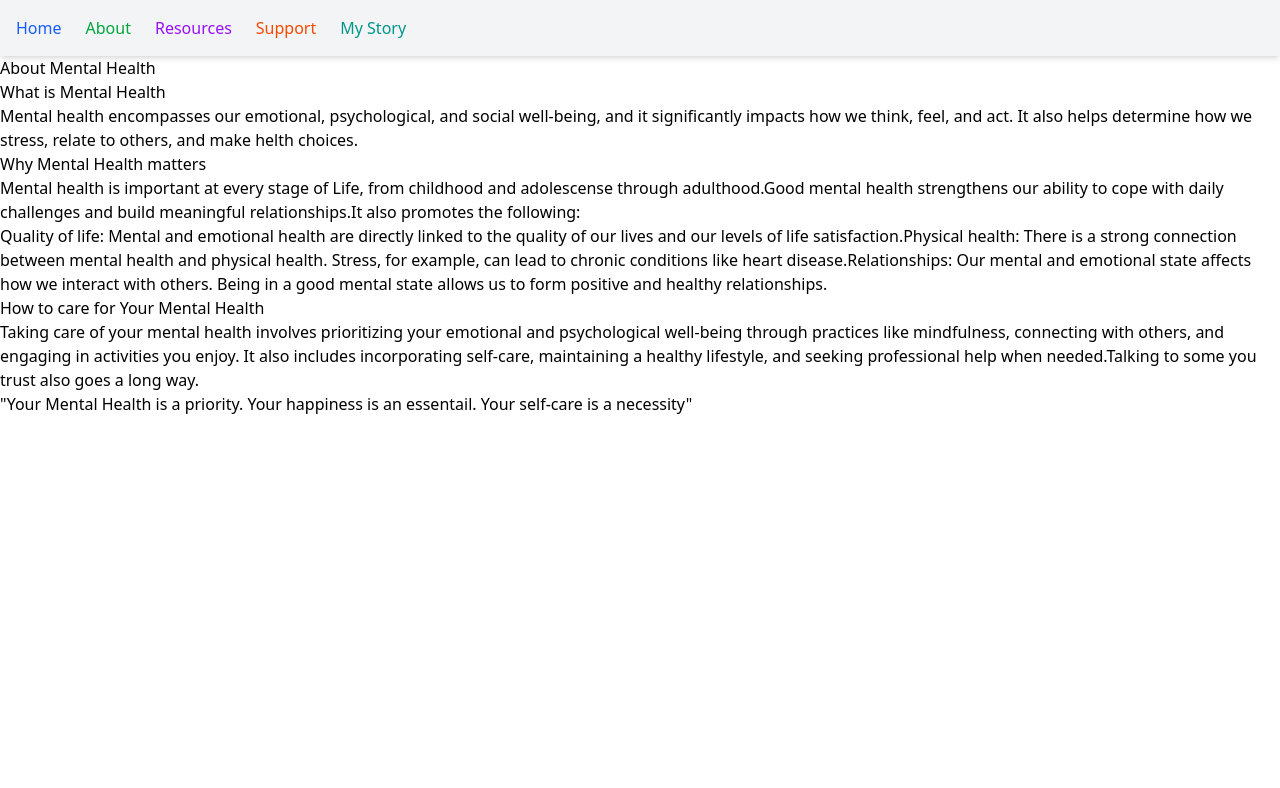
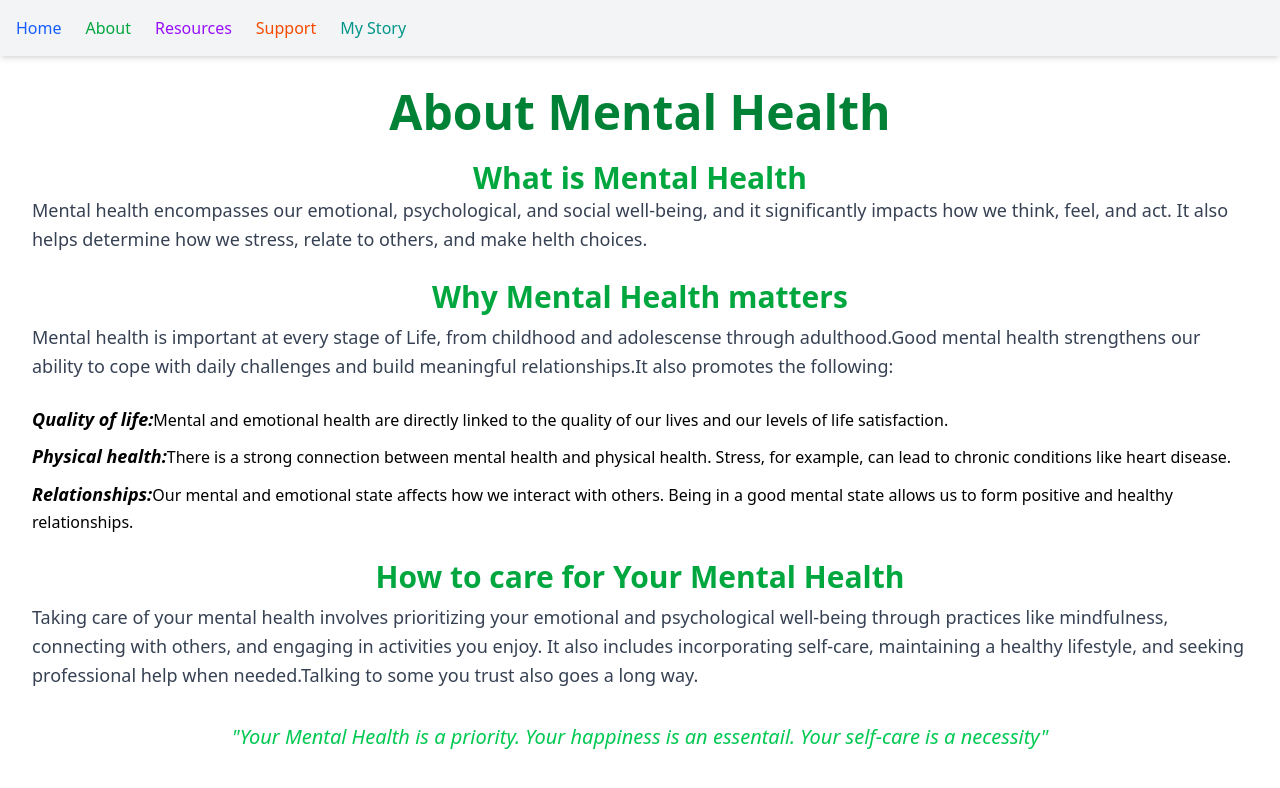
Before and after one commit to Blessing-bit-ui/MentalHealth2, a React (Vite) app in the folder my-mental/: page /about in a window 1280 px wide. Shown: the top 788 px of the page. Built offline with nearby package versions, Linux system fonts and the light colour scheme.

Commit message:
Added css to About.jsx

```diff
--- a/my-mental/src/About.jsx
+++ b/my-mental/src/About.jsx
@@ -1,53 +1,75 @@
 function About() {
   return (
-    <div>
-      <h1> About Mental Health</h1>
-      <section>
-        <h2>What is Mental Health</h2>
-        <p1>
+    <div className="p-8 mx-auto">
+      <h1 className="text-4xl font-bold text-green-700 mb-6 text-center md:text-5xl">
+
+        About Mental Health
+      </h1>
+      <div className="mb-6">
+        <h2 className=" text-2xl font-semibold text-green-600 text-center md:text-3xl">
+          What is Mental Health
+        </h2>
+        <p className=" text-gray-700 leading-relaxed md:text-[18px]">
           Mental health encompasses our emotional, psychological, and social
           well-being, and it significantly impacts how we think, feel, and act.
           It also helps determine how we stress, relate to others, and make
           helth choices.
-        </p1>
-      </section>
-      <section>
-        <h2> Why Mental Health matters</h2>
-        <p>
+        </p>
+      </div>
+      <div className="mb-6">
+        <h2 className="text-2xl font-semibold text-green-600 mb-2 text-center md:text-3xl">
+
+          Why Mental Health matters
+        </h2>
+        <p className="text-gray-700 leading-relaxed mb-6 md:text-[18px]">
           Mental health is important at every stage of Life, from childhood and
           adolescense through adulthood.Good mental health strengthens our
           ability to cope with daily challenges and build meaningful
           relationships.It also promotes the following:
         </p>
         <ul>
-          <l1>
-            Quality of life: Mental and emotional health are directly linked to
-            the quality of our lives and our levels of life satisfaction.
-          </l1>
-          <l1>
-            Physical health: There is a strong connection between mental health
-            and physical health. Stress, for example, can lead to chronic
-            conditions like heart disease.
-          </l1>
-          <l1>
-            Relationships: Our mental and emotional state affects how we
-            interact with others. Being in a good mental state allows us to form
-            positive and healthy relationships.
-          </l1>
+          <li className="leading-relaxed mb-2 md:text-[16px]">
+            <span className="font-bold md:text-[18px] italic">
+              Quality of life:
+            </span>
+            Mental and emotional health are directly linked to the quality of
+            our lives and our levels of life satisfaction.
+          </li>
+
+          <li className="leading-relaxed mb-2 md:text-[16px]">
+            <span className="font-bold md:text-[18px] italic">
+              Physical health:
+            </span>
+            There is a strong connection between mental health and physical
+            health. Stress, for example, can lead to chronic conditions like
+            heart disease.
+          </li>
+          <li className="leading-relaxed mb-2 md:text-[16px]">
+            <span className="font-bold md:text-[18px] italic">
+              Relationships:
+            </span>
+            Our mental and emotional state affects how we interact with others.
+            Being in a good mental state allows us to form positive and healthy
+            relationships.
+          </li>
         </ul>
-      </section>
-      <section>
-        <h2> How to care for Your Mental Health</h2>
-        <p1>
+      </div>
+      <div className="mb-6">
+        <h2 className="text-2xl font-semibold text-green-600 mb-2 text-center md:text-3xl">
+          How to care for Your Mental Health
+        </h2>
+        <p className="text-gray-700 leading-relaxed mb-6 md:text-[18px] ">
           Taking care of your mental health involves prioritizing your emotional
           and psychological well-being through practices like mindfulness,
           connecting with others, and engaging in activities you enjoy. It also
           includes incorporating self-care, maintaining a healthy lifestyle, and
-          seeking professional help when needed.Talking to some you trust also goes a long way.
-        </p1>
-      </section>
-      <blockquote>
-        "Your Mental Health is a priority. Your happiness is an essentail. Your self-care is a necessity"
+          seeking professional help when needed.Talking to some you trust also
+          goes a long way.
+        </p>
+      </div>
+      <blockquote className=" italic text-center text-xl text-green-500 mt-8">
+        "Your Mental Health is a priority. Your happiness is an essentail. Your
+        self-care is a necessity"
       </blockquote>
     </div>
   );
```
